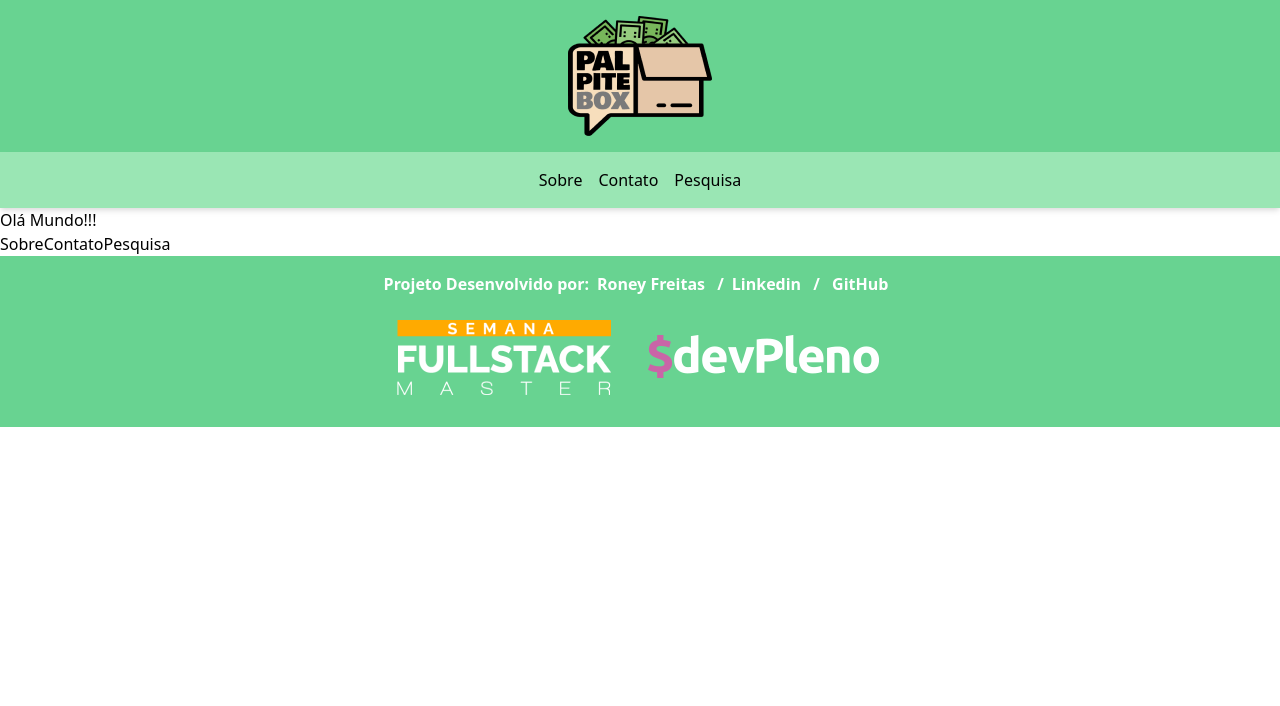
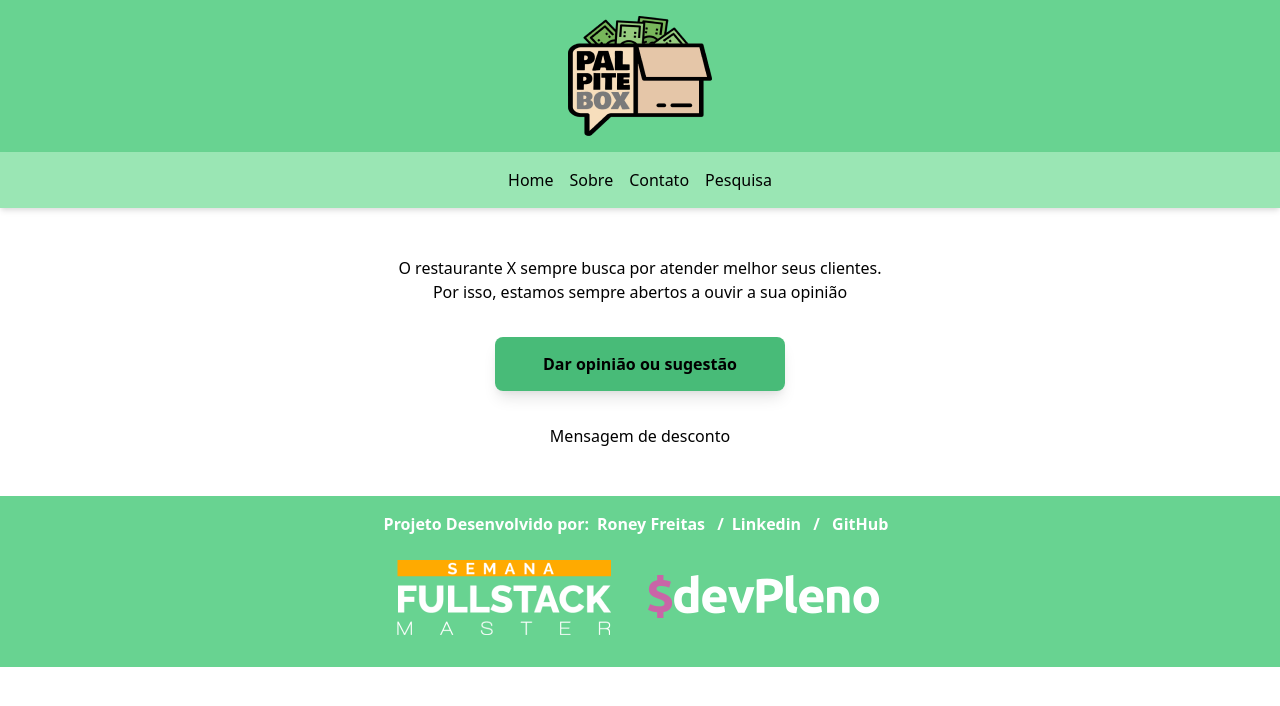
Before and after one commit to roneydev01/palpite-box, a Next.js app: page / in a window 1280 px wide. Shown: the top 706 px of the page. Built offline with nearby package versions, Linux system fonts and the light colour scheme.

Commit message:
Ajustando Pagina Home

```diff
--- a/components/Header/index.js
+++ b/components/Header/index.js
@@ -8,10 +8,17 @@ const Header = () => {
     <React.Fragment>
       <div className={styles.wrapper}>
         <div className='container mx-auto'>
-          <img className='mx-auto' src='/logo_palpitebox.png' alt='PalpiteBox' />
+          <Link href='/' >
+            <a >
+              <img className='mx-auto' src='/logo_palpitebox.png' alt='PalpiteBox' />
+            </a>
+          </Link>
         </div>
       </div>
       <div className='bg-green-300 p-4 shadow-md text-center'>
+        <Link href='/' >
+          <a className='px-2 hover:underline'>Home</a>
+        </Link>
         <Link href='/sobre' >
           <a className='px-2 hover:underline'>Sobre</a>
         </Link>
--- /dev/null
+++ b/components/Layout/index.js
@@ -0,0 +1,17 @@
+import React from 'react'
+import Header from '../Header'
+import Footer from '../Footer'
+
+const Layout = ({ children }) => {
+  return (
+    <div>
+      <Header />
+      <div className='container mx-auto'>
+        {children}
+      </div>
+      <Footer />
+    </div>
+  )
+}
+
+export default Layout
--- a/pages/_app.js
+++ b/pages/_app.js
@@ -1,17 +1,12 @@
 import React from 'react'
 import '../css/styles.css'
-import Header from '../components/Header'
-import Footer from '../components/Footer'
+import Layout from '../components/Layout'
 
 const MyApp = ({ Component, pageProps }) => {
   return (
-    <div>
-      <Header />
-      <div>
-        <Component {...pageProps} />
-      </div>
-      <Footer />
-    </div>
+    <Layout>
+      <Component {...pageProps} />
+    </Layout>
   )
 }
 
--- a/pages/index.js
+++ b/pages/index.js
@@ -4,19 +4,21 @@ import Link from 'next/link'
 const Index = () => {
   return (
     <div>
-      <h1>Olá Mundo!!!</h1>
-      <div>
-        <Link href='/sobre' >
-          <a>Sobre</a>
-        </Link>
-        <Link href='/contato' >
-          <a>Contato</a>
-        </Link>
-        <Link href='/pesquisa' >
-          <a>Pesquisa</a>
+      <p className='mt-12 text-center'>
+        O restaurante X sempre busca por atender melhor seus clientes.<br />
+          Por isso, estamos sempre abertos a ouvir a sua opinião
+       </p>
+      <div className='m-12 text-center'>
+        <Link href='/pesquisa'>
+          <a className='bg-green-500 px-12 py-4 font-bold rounded-lg shadow-lg hover:shadow'>
+            Dar opinião ou sugestão
+          </a>
         </Link>
       </div>
-    </div>
+      <p className='my-12 text-center'>
+        Mensagem de desconto
+      </p>
+    </div >
   )
 }
 
```
